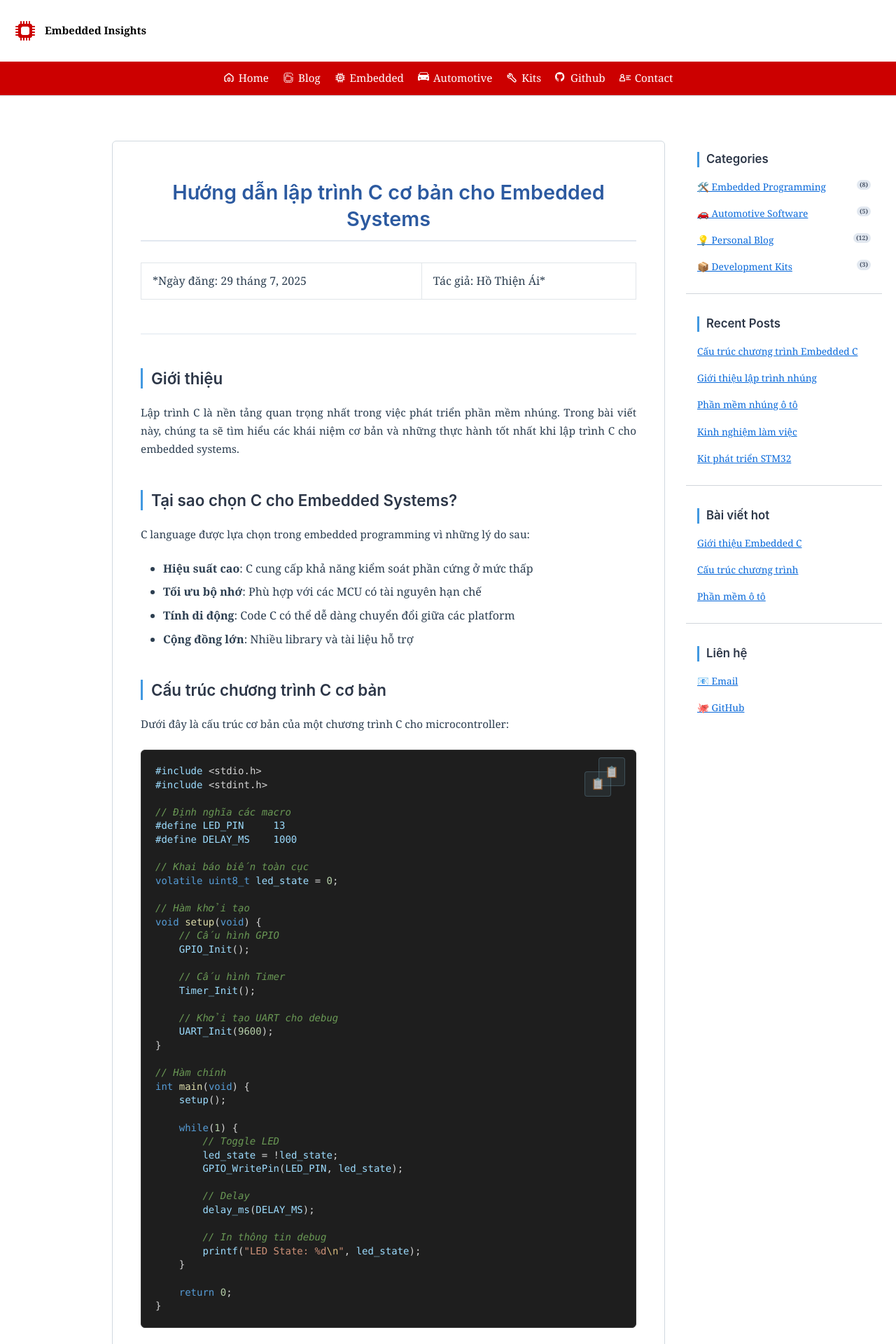
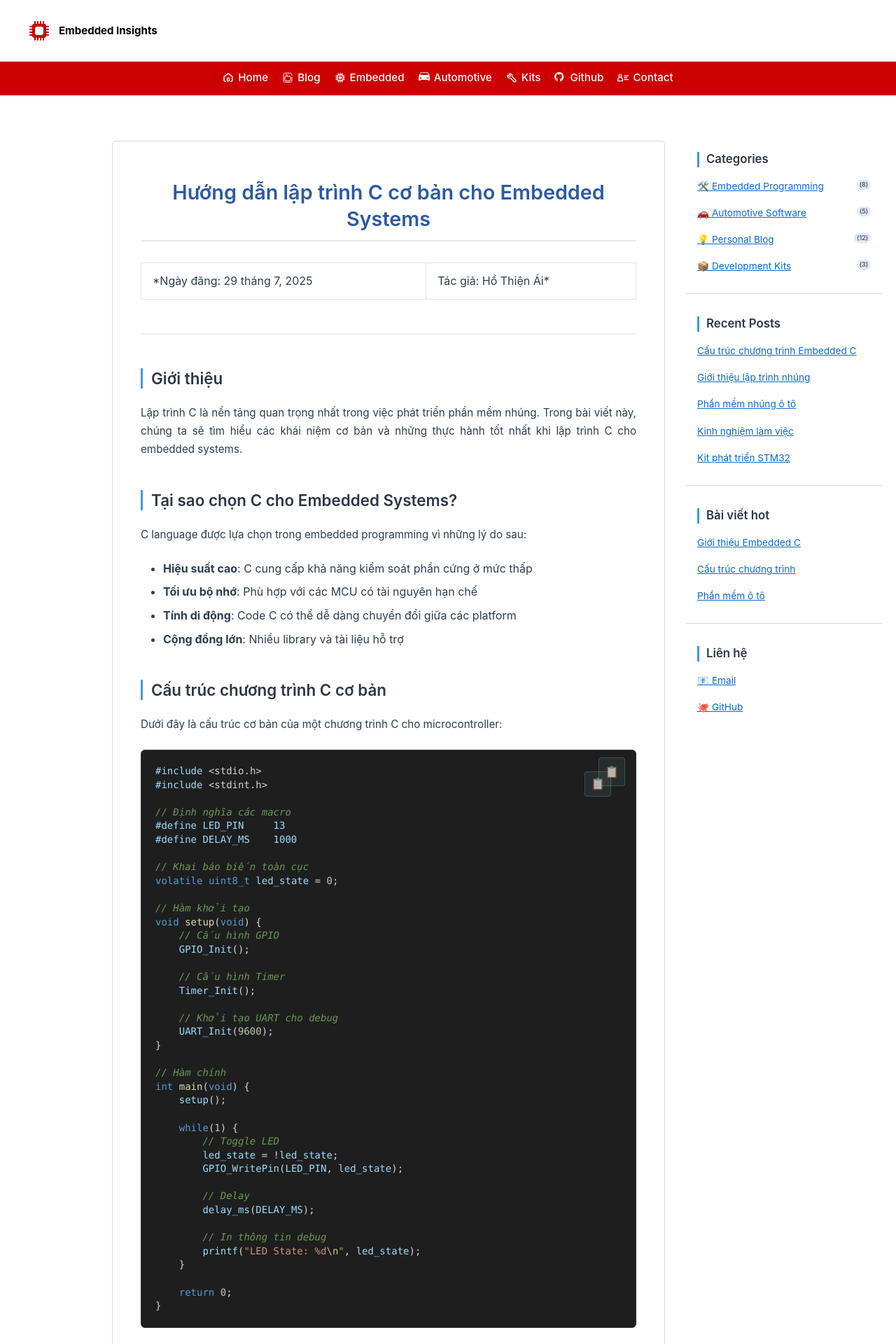
Before and after one commit to ai-ho/ai-ho.github.io, a Jekyll site: the page built from blog/sample-post.md, in a window 1280 px wide. Shown: the top 1920 px of the page at 70% size. Built offline with Jekyll 4.4.1, drawn with Linux system fonts in a browser that asks for light colours; some web fonts are replaced.

Commit message:
Change font family

```diff
--- a/_layouts/default.html
+++ b/_layouts/default.html
@@ -29,7 +29,7 @@
     <style>
         /* Base Typography */
         body {
-            font-family: Charter, 'Bitstream Charter', 'Sitka Text', Cambria, serif;
+            font-family: -apple-system, BlinkMacSystemFont, "Segoe UI", Roboto, Helvetica, Arial, sans-serif;
             line-height: 1.7;
             color: #2c3e50;
             margin: 0;
@@ -288,7 +288,7 @@
             background: #f7fafc;
             padding: 20px;
             border-radius: 0 8px 8px 0;
-            font-family: Charter, 'Bitstream Charter', 'Sitka Text', Cambria, serif;
+            font-family: -apple-system, BlinkMacSystemFont, "Segoe UI", Roboto, Helvetica, Arial, sans-serif;
         }
 
         /* Tables */
@@ -304,7 +304,7 @@
             border: 1px solid #e1e5e9;
             padding: 12px 16px;
             text-align: left;
-            font-family: Charter, 'Bitstream Charter', 'Sitka Text', Cambria, serif;
+            font-family: -apple-system, BlinkMacSystemFont, "Segoe UI", Roboto, Helvetica, Arial, sans-serif;
         }
 
         th {
@@ -358,6 +358,7 @@
             align-items: center;
             gap: 12px;
             flex-shrink: 0;
+            margin-left: 20px;
         }
 
         .nav-brand-link {
@@ -390,7 +391,7 @@
         }
 
         .nav-name {
-            font-family: Charter, 'Bitstream Charter', 'Sitka Text', Cambria, serif;
+            font-family: -apple-system, BlinkMacSystemFont, "Segoe UI", Roboto, Helvetica, Arial, sans-serif;
             font-size: 15px;
             font-weight: 700;
             color: #000000;
@@ -419,7 +420,7 @@
 
         .navigation .nav-links a,
         .nav-menu-row .nav-links a {
-            font-family: Charter, 'Bitstream Charter', 'Sitka Text', Cambria, serif;
+            font-family: -apple-system, BlinkMacSystemFont, "Segoe UI", Roboto, Helvetica, Arial, sans-serif;
             color: #ffffff;
             font-weight: 500;
             text-decoration: none;
@@ -617,7 +618,7 @@
             color: #cccccc;
             text-decoration: none;
             font-weight: 400;
-            font-family: Charter, 'Bitstream Charter', 'Sitka Text', Cambria, serif;
+            font-family: -apple-system, BlinkMacSystemFont, "Segoe UI", Roboto, Helvetica, Arial, sans-serif;
             font-size: 14px;
         }
 
```
